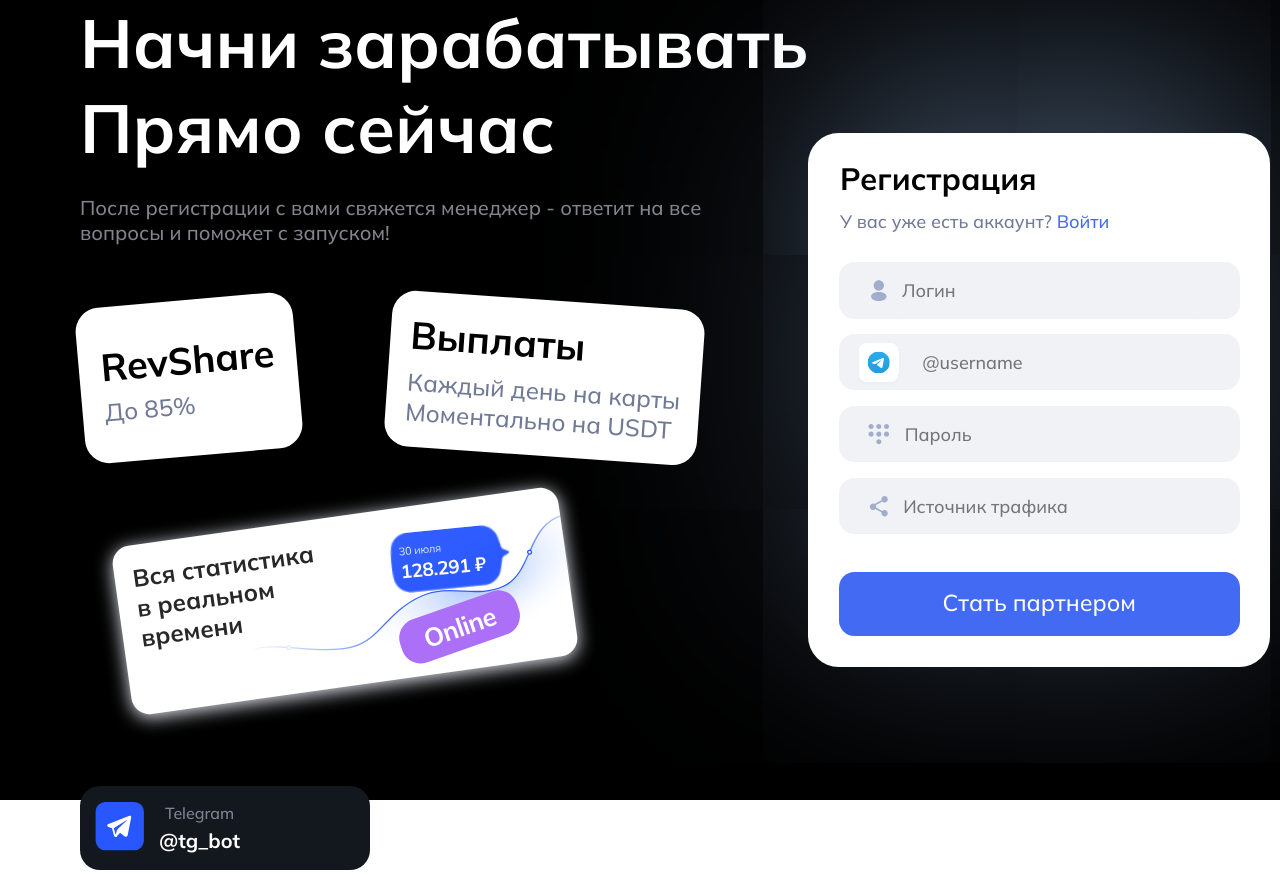
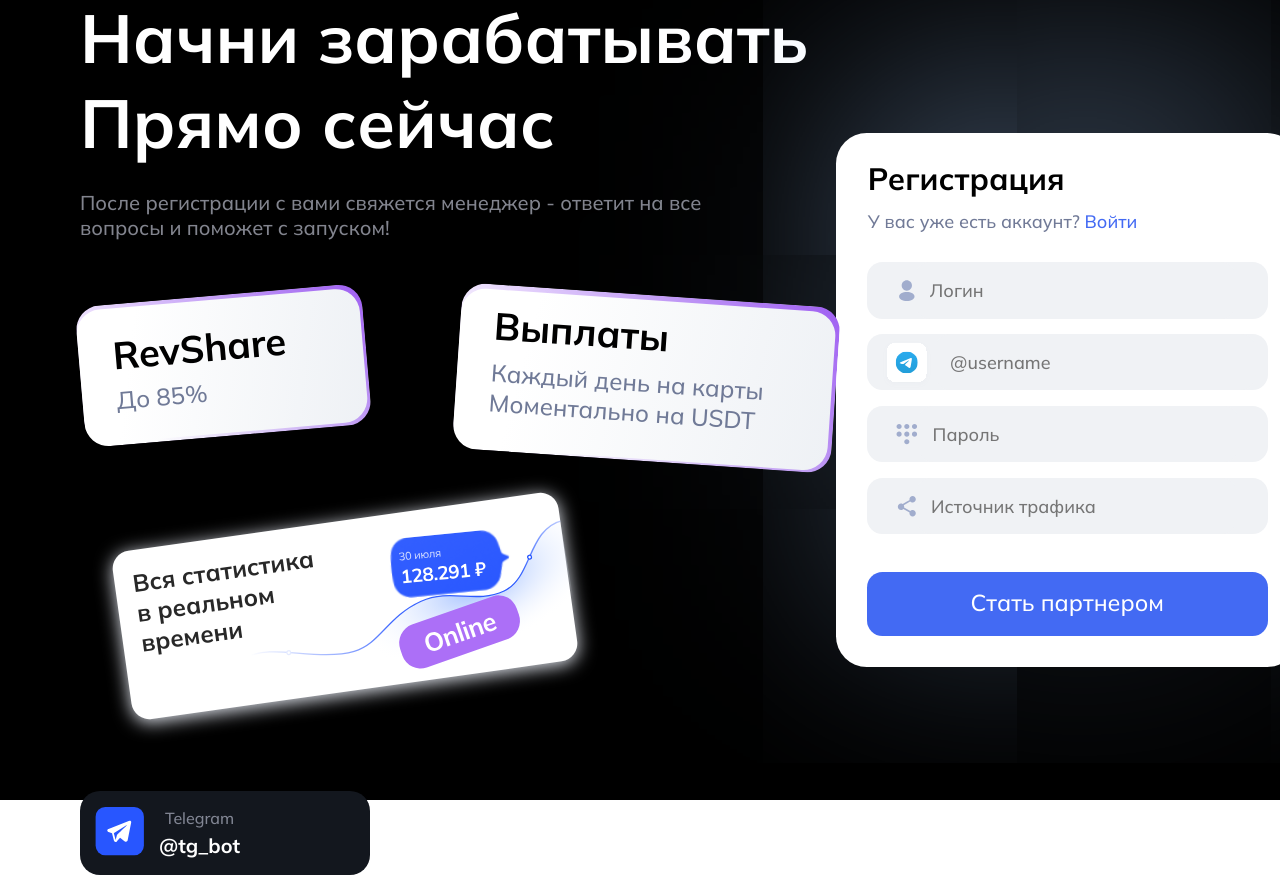
Before and after one commit to immweasel/dashboard, a React (Create React App) app in the folder frontend/: page / in a window 1280 px wide. Built offline with nearby package versions, Linux system fonts and the light colour scheme.

Commit message:
Added borders

```diff
--- a/frontend/src/components/Content/ContentComponents/ContentWidgets/ContentWidgets.module.css
+++ b/frontend/src/components/Content/ContentComponents/ContentWidgets/ContentWidgets.module.css
@@ -20,16 +20,29 @@
     gap: 90px;
 }
 
+.widgetRevShareContainer {
+    padding-top: 3.62px;
+    padding-right: 34px;
+    width: 253.448px;
+    height: 137.586px;
+    transform: rotate(-4.93deg);
+    border-radius: 24.138px;
+    background: linear-gradient(224deg, #9F5FF2 0%, rgba(255, 255, 255, 0.00) 82.71%), linear-gradient(102deg, #FFF 19.17%, #EEF1F5 100%);
+}
+
 .widgetRevShare {
-    background: white;
-    border-radius: 24px;
+    padding-left: 34px;
+    padding-right: 4px;
+    padding-bottom: 4px;
+    width: 246.212px;
+    height: 130.344px;
+    border-radius: 24.138px;
+    background: linear-gradient(101deg, #FFF 19.17%, #EEF1F5 100%);
     display: flex;
     flex-direction: column;
+    justify-content: center;
     align-items: flex-start;
-    justify-content: center;
-    padding: 22px;
     gap: 6px;
-    transform: rotate(-5deg);
 }
 
 .widgetRevShareUpperText {
@@ -46,14 +59,28 @@
     margin: 0;
 }
 
+.widgetPaymentsContainer {
+    width: 347.5px;
+    height: 149.067px;
+    transform: rotate(3.939deg);
+    padding-top: 5px;
+    padding-bottom: 12px;
+    padding-right: 31px;
+    border-radius: 24.138px;
+    background: linear-gradient(224deg, #9F5FF2 0%, rgba(255, 255, 255, 0.00) 82.71%), linear-gradient(102deg, #FFF 19.17%, #EEF1F5 100%);
+}
+
 .widgetPayments {
-    border-radius: 24px;
-    background: white;
+    padding-top: 12px;
+    width: 341.212px;
+    height: 141.344px;
+    padding-left: 34px;
+    padding-bottom: 6px;
+    border-radius: 24.138px;
+    background: linear-gradient(101deg, #FFF 19.17%, #EEF1F5 100%);
     display: flex;
     flex-direction: column;
     align-items: flex-start;
-    padding: 20px;
-    transform: rotate(4deg);
 }
 
 .widgetPaymentsUpperText {
--- a/frontend/src/components/Content/ContentComponents/ContentWidgets/ContentWidgets.tsx
+++ b/frontend/src/components/Content/ContentComponents/ContentWidgets/ContentWidgets.tsx
@@ -8,16 +8,22 @@ const ContentWidgets: FC = () => {
 	return (
 		<div className={styles.widget}>
 			<div className={styles.firstLineWidgets}>
+				<div className={styles.widgetRevShareContainer}>
 					<div className={styles.widgetRevShare}>
 						<p className={styles.widgetRevShareUpperText}>RevShare</p>
 						<p className={styles.widgetRevShareLowerText}>До 85%</p>
 					</div>
+				</div>
+				<div className={styles.widgetPaymentsContainer}>
 					<div className={styles.widgetPayments}>
 						<p className={styles.widgetPaymentsUpperText}>Выплаты</p>
 						<p className={styles.widgetPaymentsMiddleText}>
 							Каждый день на карты
 						</p>
-					<p className={styles.widgetPaymentsLowerText}>Моментально на USDT</p>
+						<p className={styles.widgetPaymentsLowerText}>
+							Моментально на USDT
+						</p>
+					</div>
 				</div>
 			</div>
 			<div className={styles.widgetStats}>
@@ -32,7 +38,11 @@ const ContentWidgets: FC = () => {
 					alt='lineWidget'
 				/>
 				<div className={styles.widgetStatsImgs}>
-					<img className={styles.widgetStatsMoneyImg} src={moneyWidget} alt='moneyWidget' />
+					<img
+						className={styles.widgetStatsMoneyImg}
+						src={moneyWidget}
+						alt='moneyWidget'
+					/>
 					<img src={onlineWidget} alt='onlineWidget' />
 				</div>
 			</div>
```
Lines whose indentation alone changed are shown as unchanged.
